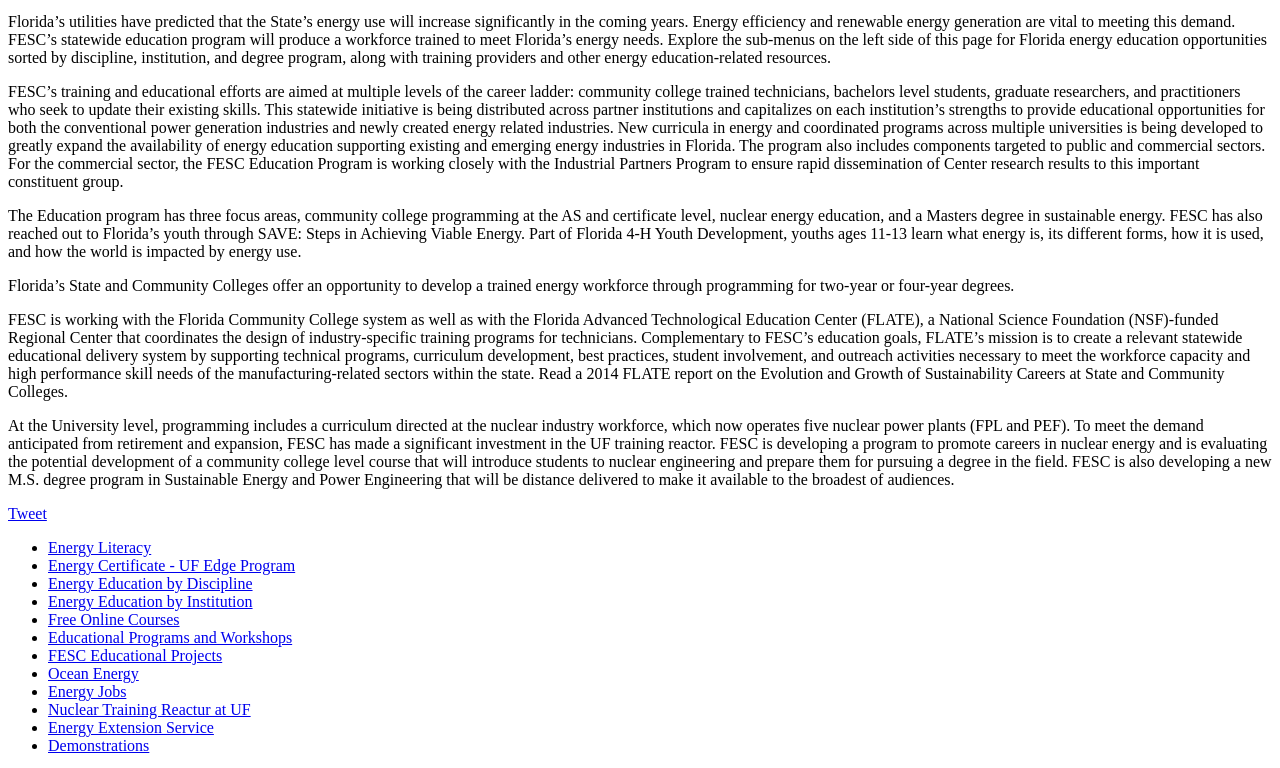
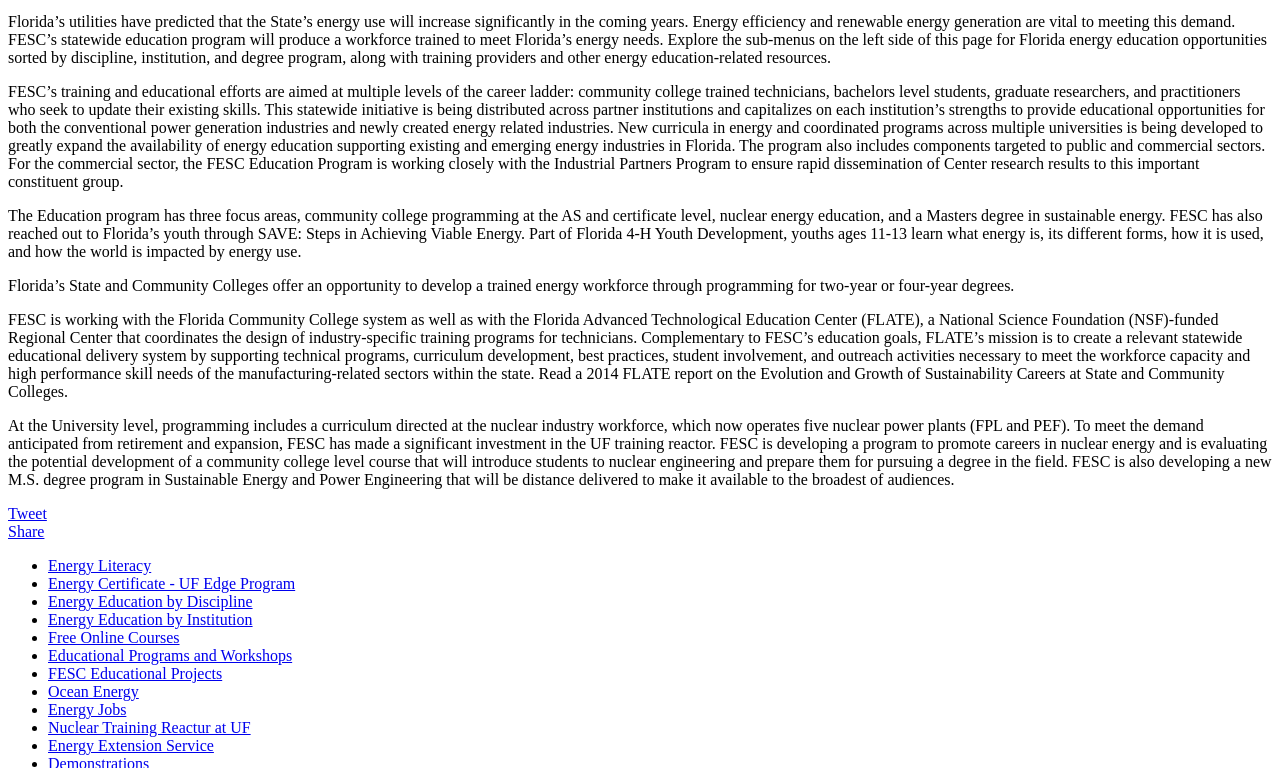
Before and after one commit to alanportugal/FE-RWD, a plain HTML site: page energy-education.html in a window 1280 px wide. Shown: the part 332-1100 px from the top of the page. Drawn offline with Linux system fonts and the light colour scheme.

Commit message:
Fixed Facebook button link for the other 2 pages

```diff
--- a/energy-education.html
+++ b/energy-education.html
@@ -102,7 +102,7 @@
     <!-- Footer -->
     <footer>
       <a class="twitter-share-button" href="https://twitter.com/intent/tweet">Tweet</a>
-      <div id="fb-root"></div>
+      <div class="fb-share-button" data-href="https://alanportugal.github.io/FE-RWD/" data-layout="button" data-size="small" data-mobile-iframe="true"><a target="_blank" href="https://www.facebook.com/sharer/sharer.php?u=https%3A%2F%2Falanportugal.github.io%2FFE-RWD%2F&amp;src=sdkpreparse" class="fb-xfbml-parse-ignore">Share</a></div>
 
       <nav class="footer-nav">
 
```
Also changed, not shown: energy-research.html (+1 -1 lines).
